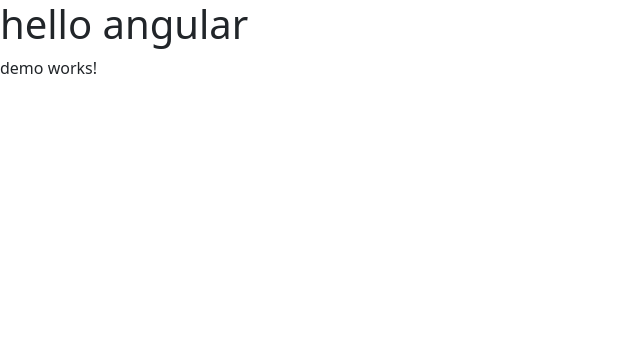
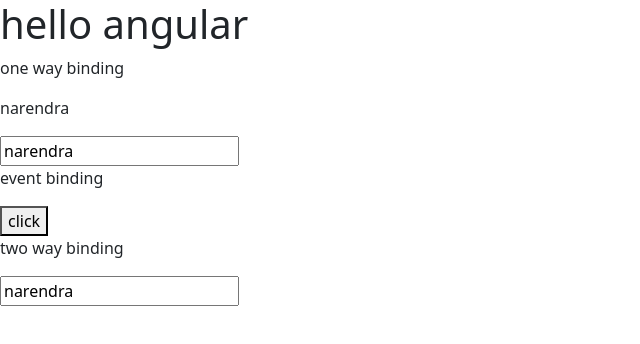
Before and after one commit to Nari-2002/angular-demo, an Angular app: page / in a window 1280 px wide. Shown: the top 344 px of the page, without its empty margins (0-640 px from the left). Built offline with nearby package versions, Linux system fonts and the light colour scheme.

Commit message:
databinding

```diff
--- a/src/app/app.html
+++ b/src/app/app.html
@@ -1,2 +1,8 @@
 <h1>hello angular</h1>
-<app-demo></app-demo>
+<p>one way binding</p>
+<p>{{name}}</p>
+<input [value]="name">
+<p>event binding</p>
+<button (click)="sayHi()">click</button>
+<p>two way binding</p>
+<input [(ngModel)]="name">
--- a/src/app/app.ts
+++ b/src/app/app.ts
@@ -1,13 +1,18 @@
 import { Component, signal } from '@angular/core';
 import { RouterOutlet } from '@angular/router';
 import { Demo } from '../components/demo/demo';
+import { FormsModule } from '@angular/forms';
 
 @Component({
   selector: 'app-root',
-  imports: [Demo],
+  imports: [Demo,FormsModule],
   templateUrl: './app.html',
   styleUrl: './app.css'
 })
 export class App {
-  protected readonly title = signal('angular-demo');
+  name:string="narendra"
+  title = 'angular-demo';
+  sayHi(){
+    alert("hello")
+  }
 }
```
